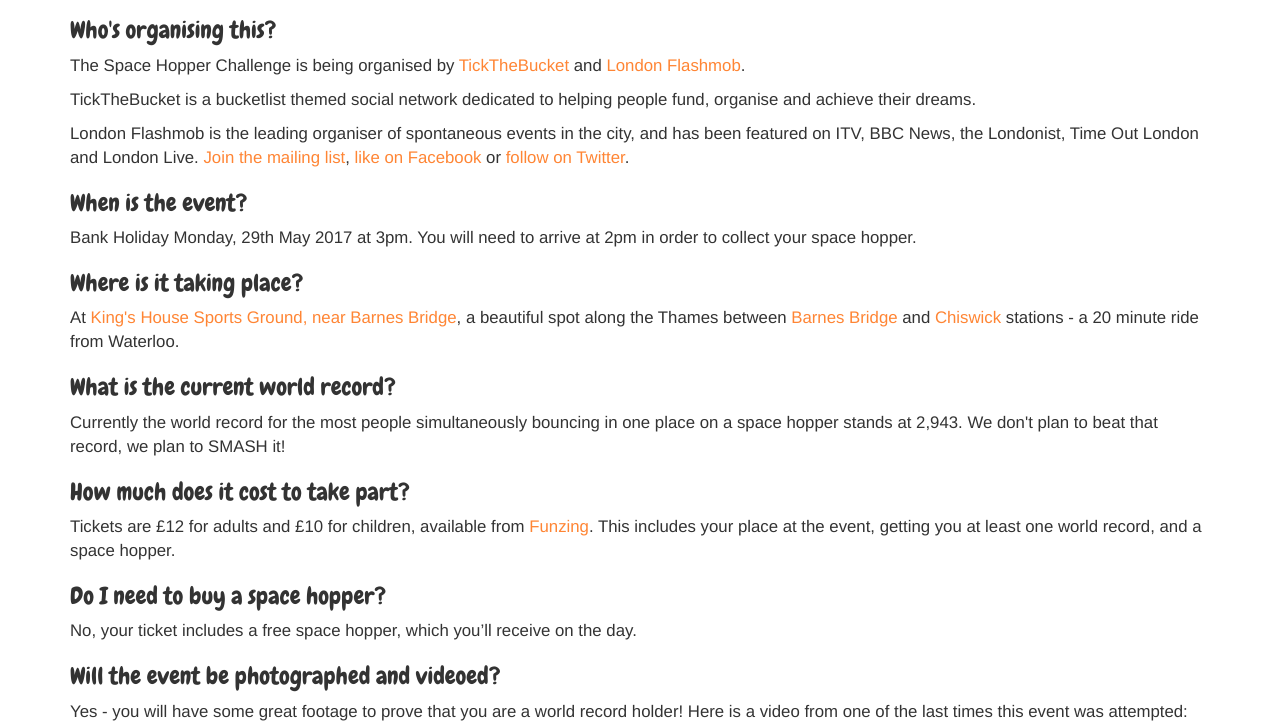
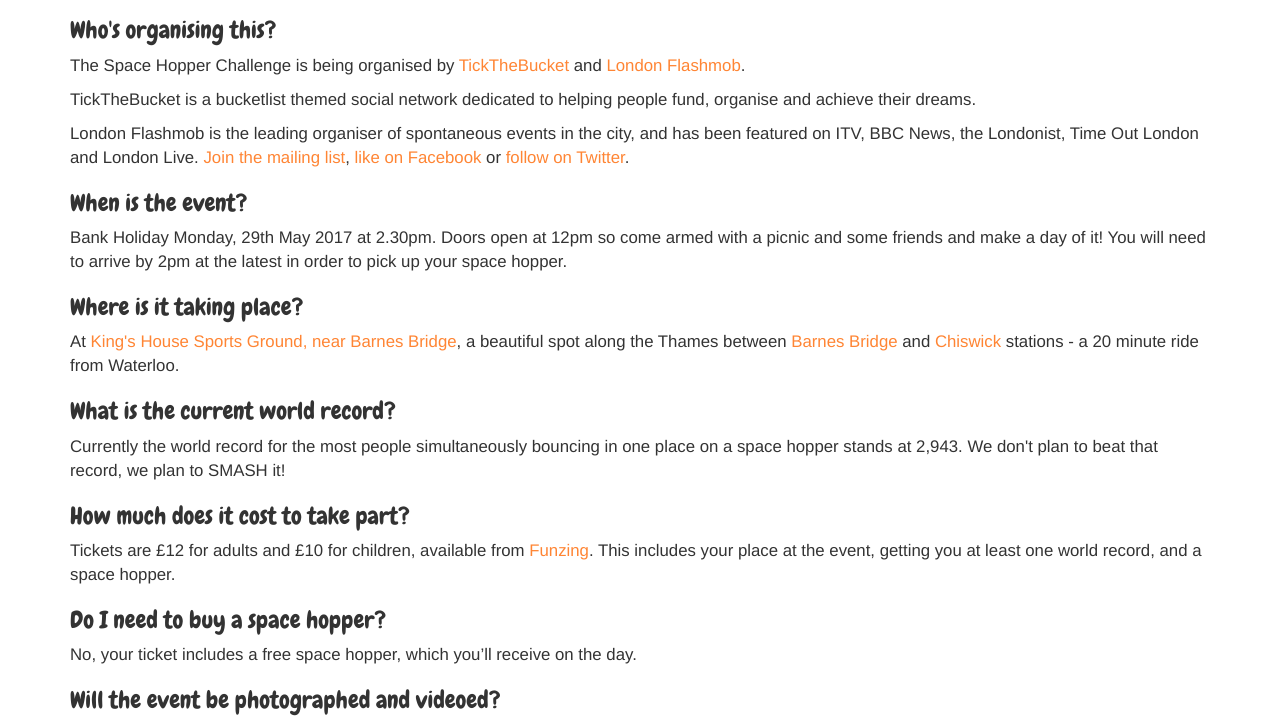
Before and after one commit to fredley/spacehopper-challenge, a plain HTML site: page index.html in a window 1280 px wide. Shown: the part 1722-2443 px from the top of the page. Drawn offline with nearby package versions, Linux system fonts and the light colour scheme.

Commit message:
Update when info

```diff
--- a/index.html
+++ b/index.html
@@ -286,7 +286,7 @@ footer img {
             <p>London Flashmob is the leading organiser of spontaneous events in the city, and has been featured on ITV, BBC News, the Londonist, Time Out London and London Live. <a href="http://londonflashmob.co.uk">Join the mailing list</a>, <a href="https://www.facebook.com/LondonFlashMob/">like on Facebook</a> or <a href="https://twitter.com/UK_Flashmob">follow on Twitter</a>.</p>
 
             <h3>When is the event?</h3>
-            <p>Bank Holiday Monday, 29th May 2017 at 3pm. You will need to arrive at 2pm in order to collect your space hopper.</p>
+            <p>Bank Holiday Monday, 29th May 2017 at 2.30pm. Doors open at 12pm so come armed with a picnic and some friends and make a day of it! You will need to arrive by 2pm at the latest in order to pick up your space hopper.</p>
 
             <h3>Where is it taking place?</h3>
             <p>At <a href="https://www.google.co.uk/maps/place/King's+House+Sports+Grounds/@51.477661,-0.2580397,17z">King's House Sports Ground, near Barnes Bridge</a>, a beautiful spot along the Thames between <a href="https://www.google.co.uk/maps/place/Barnes+Bridge/@51.4720133,-0.254804,17z">Barnes Bridge</a> and <a href="https://www.google.co.uk/maps/place/Chiswick/@51.4785038,-0.2651652,15.56z">Chiswick</a> stations - a 20 minute ride from Waterloo.</p>
```
